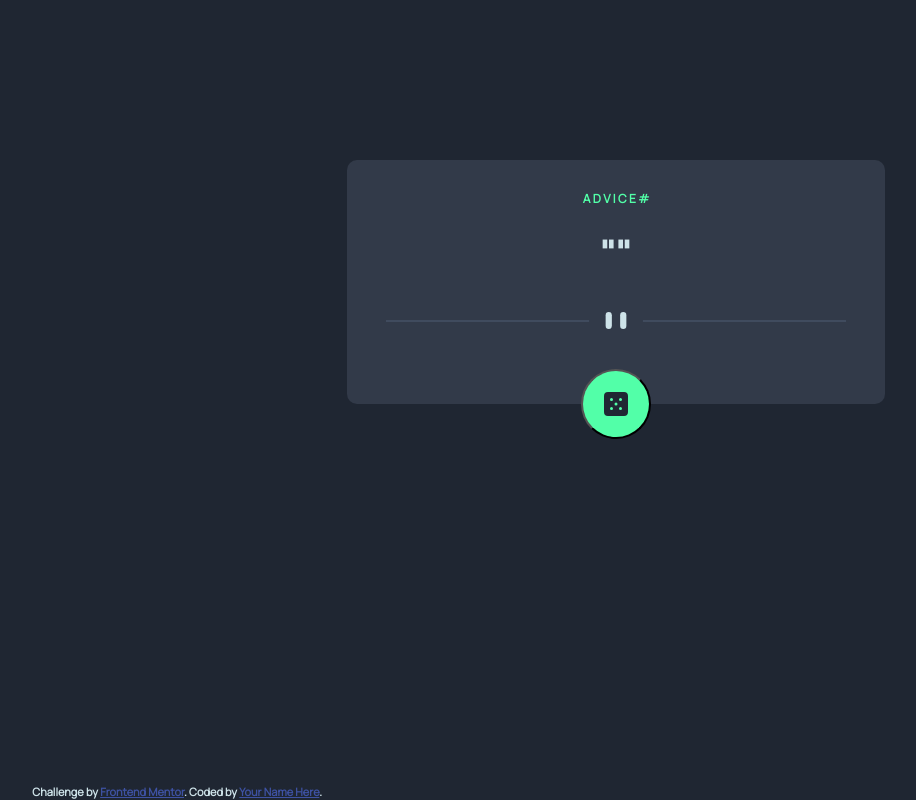
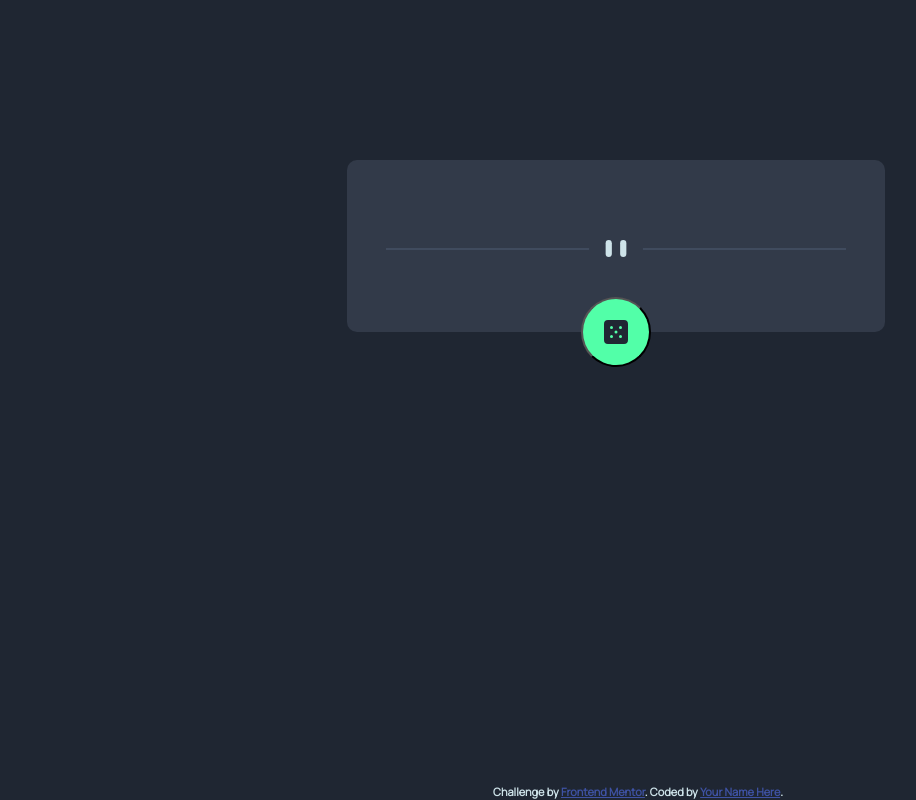
Before and after one commit to farrel-hi/frontend-mentor-advice-generator-app-main, a plain HTML site: page index.html in a window 1536 px wide. Shown: the whole page, without its empty margins (152-1068 px from the left). Drawn offline with Linux system fonts and the light colour scheme; no server answers.

Commit message:
clean up code & update README

```diff
--- a/index.html
+++ b/index.html
@@ -15,13 +15,9 @@
 
   <div class="main-container">
     <aside class="advice-container">
-      <h1 id="adviceID">
-        A  D V I C E #
-      </h1>
+      <h1 id="adviceID"></h1>
 
-      <h2 id="advice">
-        ""
-      </h2>
+      <h2 id="advice"></h2>
     </aside>
 
     <div class="img-container">
--- a/script.js
+++ b/script.js
@@ -9,8 +9,8 @@ const API = { get }
 const adviceObj = {};
 
 function getQuotes() {
-    // data['slip']['id']
-    // data['slip']['advice']
+    // data['slip']['id'] -> Get ID data
+    // data['slip']['advice'] -> Get Advice Data
     API.get(API_URL).then(data => addData(data['slip']['id'],data['slip']['advice']));
 }
 
--- a/style.css
+++ b/style.css
@@ -81,19 +81,6 @@ button.generate-advice{
     background-color: hsl(150, 100%, 66%);
 }
 
-/* button.generate-advice:active {
-    animation: glow 1s;
-    animation-fill-mode: forwards;
-}
-
-@-webkit-keyframes glow {
-    100%{
-        -webkit-box-shadow:0px 0px 50px 10px rgba(82,255,169,0.5);
-        -moz-box-shadow: 0px 0px 50px 10px rgba(82,255,169,0.5);
-        box-shadow: 0px 0px 50px 10px rgba(82,255,169,0.5);
-    }
-} */
-
 div.generate-advice > img{
     width: 40%;
     height: 40%;
@@ -151,7 +138,7 @@ div.generate-advice > img{
     }
 
     /* FOOTER */
-    footer{
-        left:50%;
+    .attribution{
+        left:42%;
     }
 }
```
Also changed, not shown: screenshot/desktop-screenshot.png (added), screenshot/mobile-screenshot.png (added), 1 other file.
